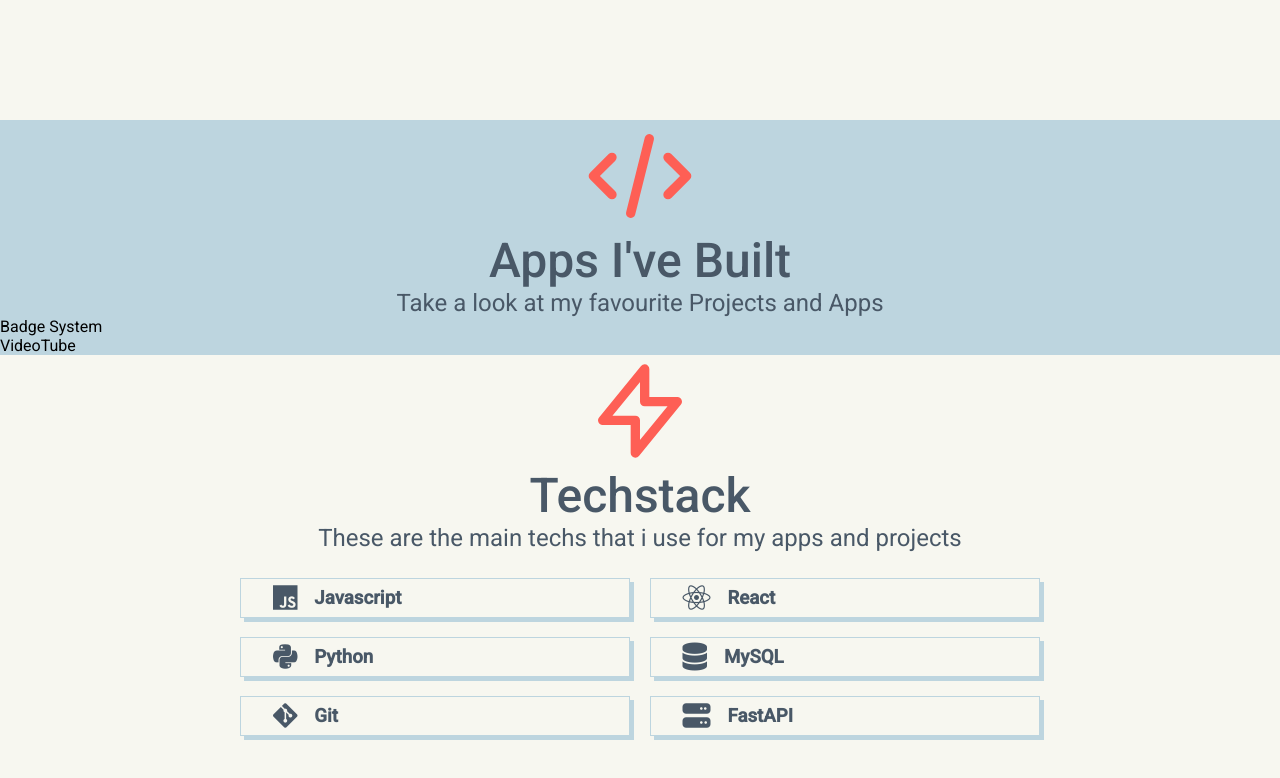
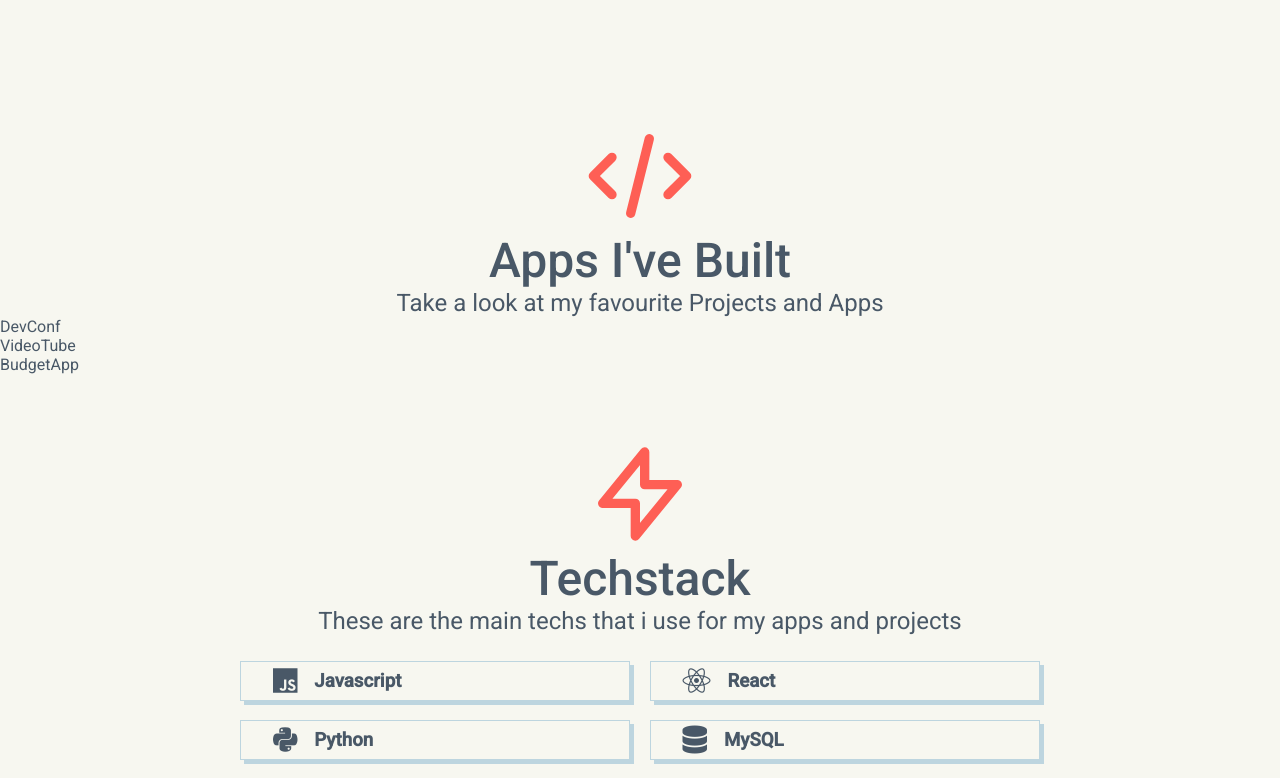
Before and after one commit to AndresNunezG/AndresNunezG.github.io, a React (Create React App) app: page / in a window 1280 px wide. Shown: the part 680-1458 px from the top of the page. Built offline with nearby package versions, Linux system fonts and the light colour scheme.

Commit message:
Styles and updates before Typing effect in about section

```diff
--- a/src/components/Techstack.jsx
+++ b/src/components/Techstack.jsx
@@ -6,7 +6,7 @@
 
 export default function Techstack (props) {
     const dataHeader = techstackHeader[props.language];
-    const data = techstackData[props.language];
+    const data = techstackData;
     return (
         <section id="techstack">
             <div className="Techstack__header">
--- a/src/components/styles/Contact.css
+++ b/src/components/styles/Contact.css
@@ -4,7 +4,7 @@
     justify-content: center;
     background: var(--main-bg-color);
     color: var(--main-fg-color);
-    padding-bottom: 3em;
+    padding-bottom: 4em;
 }
 
 .ContactText__container {
--- a/src/components/styles/Projects.css
+++ b/src/components/styles/Projects.css
@@ -1,6 +1,8 @@
 #projects {
     width: 100%;
-    background: var(--submain-bg-color);
+    color: var(--main-fg-color);
+    background: var(--main-bg-color);
+    padding-bottom: 4em;
 }
 
 .Projects__title-container {
--- a/src/components/styles/Techstack.css
+++ b/src/components/styles/Techstack.css
@@ -2,7 +2,7 @@
     width: 100%;
     color: var(--main-fg-color);
     background: var(--main-bg-color);
-    padding-bottom: 3em;
+    padding-bottom: 4em;
 }
 
 .Techstack__header {
--- a/src/data.js
+++ b/src/data.js
@@ -38,8 +38,8 @@
 export const projectsData = [
     [
         {
-            title: "Badge System",
-            subtitle: "CRUD Badge management",
+            title: "DevConf",
+            subtitle: "CRUD Badge management for Developers conference",
             link: "https://github.com/AndresNunezG/BadgesSystem",
         },
         {
@@ -47,16 +47,26 @@
             subtitle: "Video platform simulator with the Rick & Morty API",
             link: "https://github.com/AndresNunezG/VideoTube",
         },
+        {
+            title: "BudgetApp",
+            subtitle: "Video platform simulator with the Rick & Morty API",
+            link: "https://github.com/AndresNunezG/VideoTube",
+        },
     ],
     [
         {
-            title: "Sistema de Insignias",
-            subtitle: "Aplicación CRUD de insignias",
+            title: "DevConf",
+            subtitle: "Aplicación CRUD de insignias para conferencias",
             link: "https://github.com/AndresNunezG/BadgesSystem",
         },
         {
             title: "VideoTube",
             subtitle: "Clon de plataforma streaming",
+            link: "https://github.com/AndresNunezG/VideoTube",
+        },
+        {
+            title: "BudgetApp",
+            subtitle: "Video platform simulator with the Rick & Morty API",
             link: "https://github.com/AndresNunezG/VideoTube",
         },
     ],
@@ -74,7 +84,6 @@
 ];
 
 export const techstackData = [
-    [
     {
         name: "Javascript",
         iconClass: "fab fa-js",
@@ -99,35 +108,6 @@
         name: "FastAPI",
         iconClass: "fas fa-server",
     },
-    ],
-    [
-        {
-            name: "Javascript",
-            iconClass: "fab fa-js",
-        },
-        {
-            name: "React",
-            iconClass: "fab fa-react"
-        },
-        {
-            name: "Python",
-            iconClass: "fab fa-python",
-        },
-        {
-            name: "MySQL",
-            iconClass: "fas fa-database",
-        },
-        {
-            name: "Git",
-            description: "",
-            iconClass: "fab fa-git-alt",
-        },
-        {
-            name: "FastAPI",
-            description: "",
-            iconClass: "fas fa-server",
-        },
-    ],
 ];
 
 export const contactData = [
```
Lines whose indentation alone changed are shown as unchanged.
